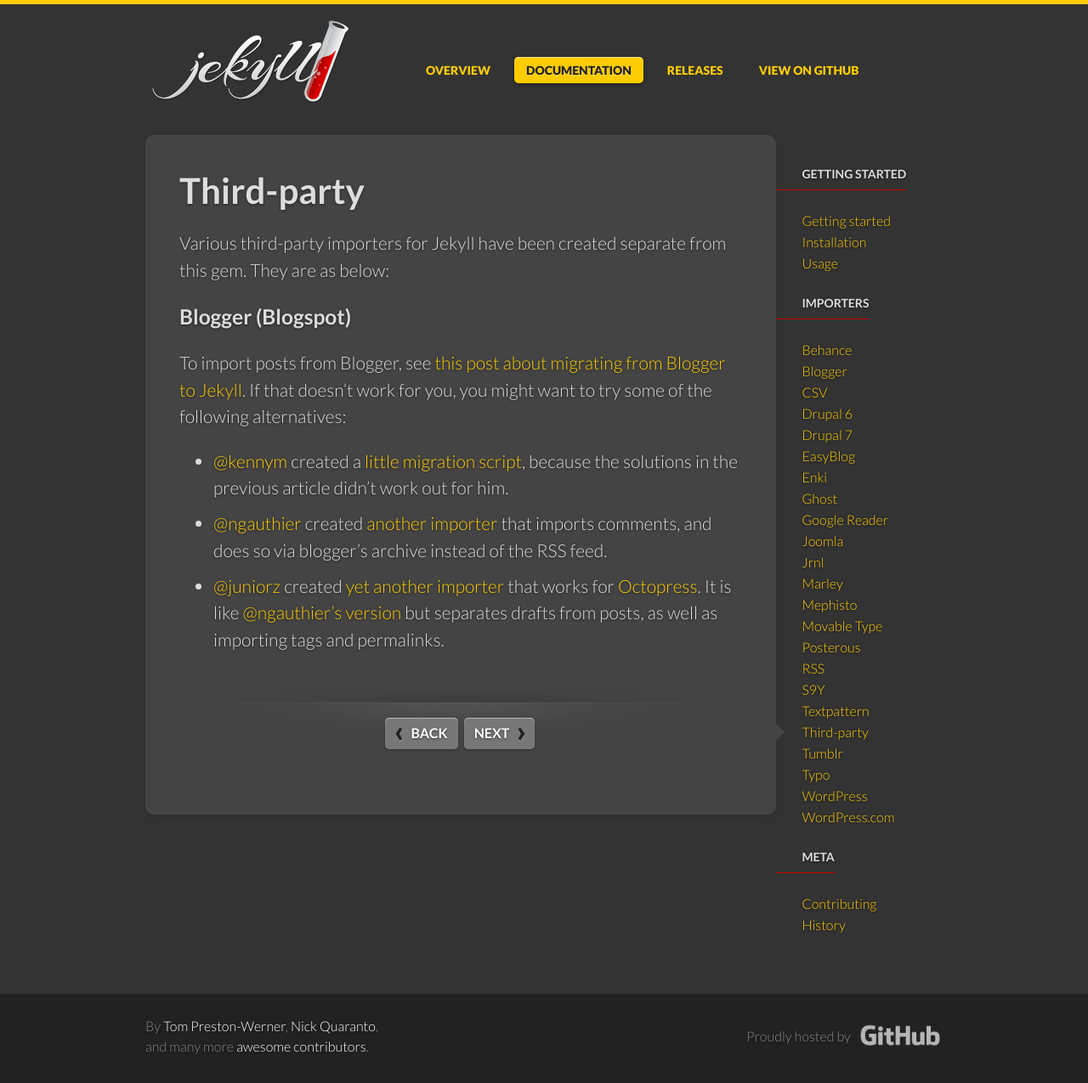
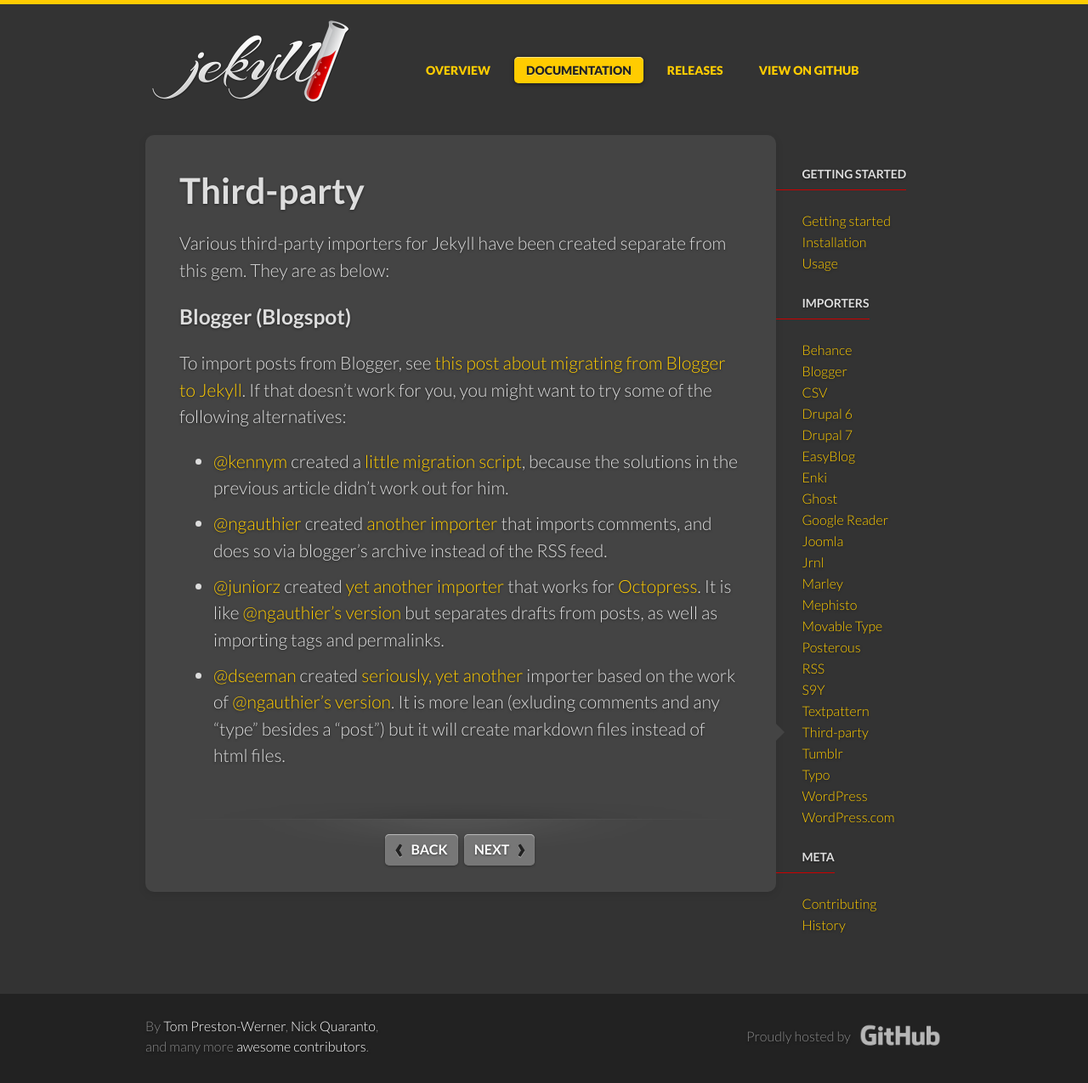
Before and after one commit to jekyll/jekyll-import, a Jekyll site: the page built from site/_importers/third-party.md, in a window 1280 px wide. Shown: the whole page at 85% size. Built offline with Jekyll 4.4.1, drawn with Linux system fonts in a browser that asks for light colours; some web fonts are replaced.

Commit message:
Update third-party.md
Added my version of ngauthier's importrb. Its a more basic approach that ignores comments and other types like pages, templates, etc. But it takes another step to turn posts into markdown files instead of html files.

```diff
--- a/site/_importers/third-party.md
+++ b/site/_importers/third-party.md
@@ -27,3 +27,4 @@
   [Octopress](http://octopress.org). It is like [@ngauthier’s
   version](https://gist.github.com/1506614) but separates drafts from posts, as
   well as importing tags and permalinks.
+- [@dseeman](https://github.com/dseeman) created [seriously, yet another](https://gist.github.com/dseeman/a1f0bd96d4511a8f156e)   importer based on the work of [@ngauthier’s version](https://gist.github.com/1506614). It is more lean (exluding comments and   any "type" besides a "post") but it will create markdown files instead of html files.
```
